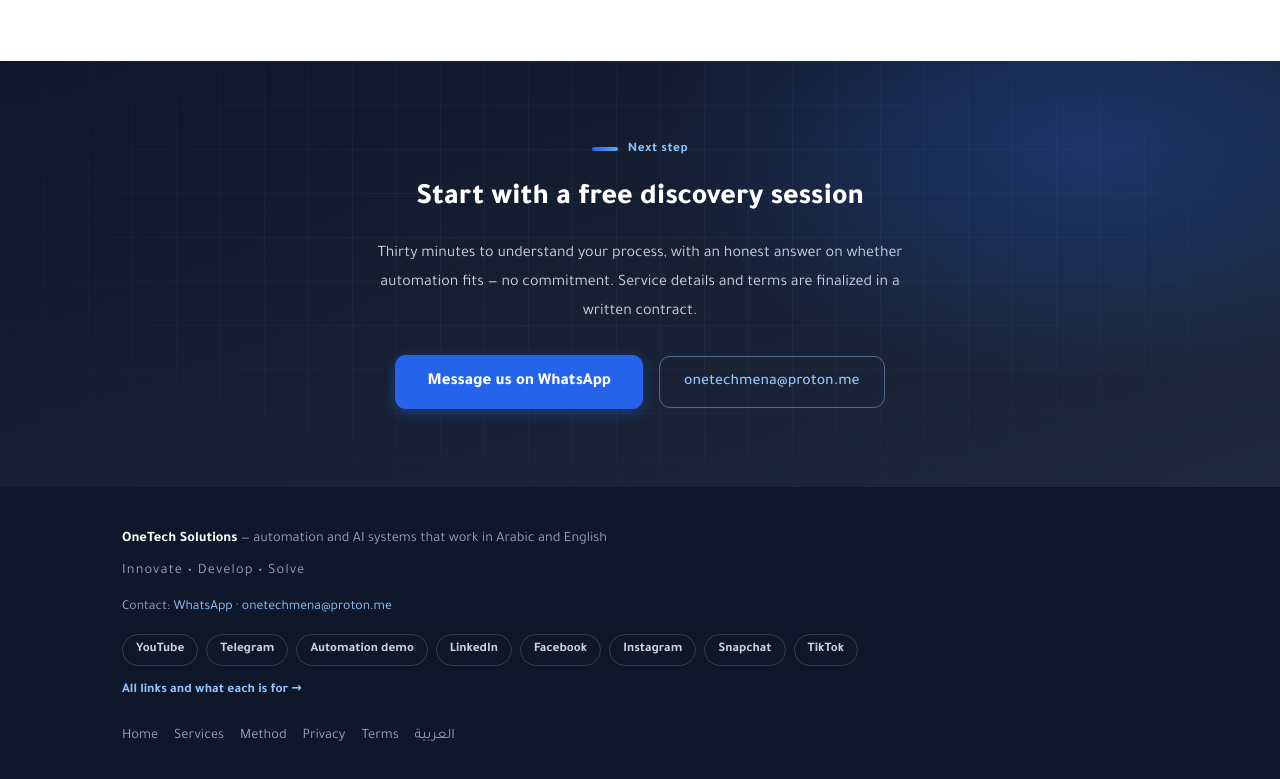
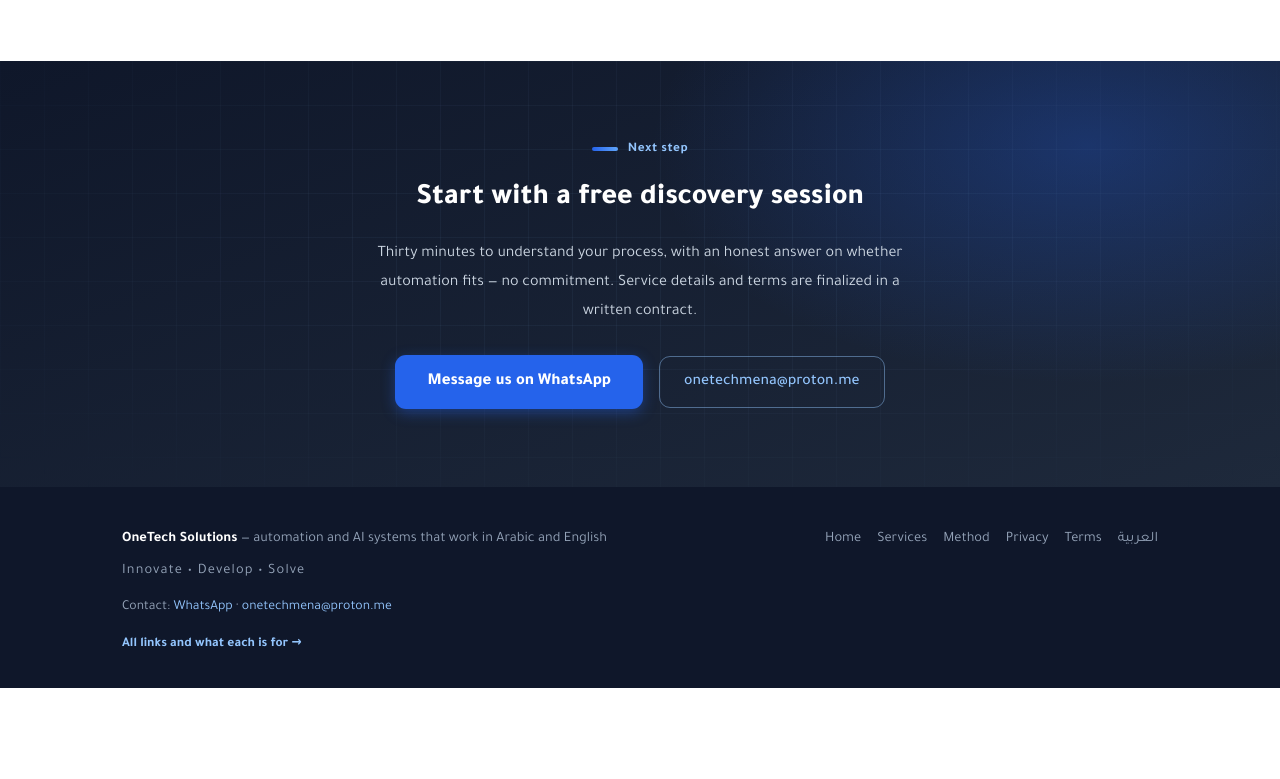
Before and after one commit to Anas379110/onetech-site, an Astro site: page /en in a window 1280 px wide. Shown: the part 3748-4527 px from the top of the page. After the commit the page ends 4436 px from the top, so only its background shows below. Built offline with nearby package versions, Linux system fonts and the light colour scheme; Astro itself is replaced by a stand-in of ours.

Commit message:
Footer: contact plus single links button (EN)

```diff
--- a/src/layouts/BaseEn.astro
+++ b/src/layouts/BaseEn.astro
@@ -78,8 +78,7 @@ const languageTarget = Astro.url.pathname.includes('/privacy') ? '/privacy' : As
 					<b>OneTech Solutions</b> — automation and AI systems that work in Arabic and English
 					<div class="slogan">Innovate • Develop • Solve</div>
 					<div class="foot-contact">Contact: <a href="https://wa.me/963995263075">WhatsApp</a> · <a href="mailto:onetechmena@proton.me"><span dir="ltr">onetechmena@proton.me</span></a></div>
-					<nav class="foot-social" aria-label="Social links"><a href="https://www.youtube.com/@OneTechMENA" rel="noopener">YouTube</a><a href="https://t.me/OneTechMENA" rel="noopener">Telegram</a><a href="https://t.me/OneTechMENADemoBot" rel="noopener">Automation demo</a><a href="https://www.linkedin.com/company/onetechmena/" rel="noopener">LinkedIn</a><a href="https://www.facebook.com/61596958526046/" rel="noopener">Facebook</a><a href="https://www.instagram.com/onetechmena/" rel="noopener">Instagram</a><a href="https://www.snapchat.com/@onetechmena" rel="noopener">Snapchat</a><a href="https://www.tiktok.com/@onetechmena?lang=en" rel="noopener">TikTok</a></nav>
-					<a class="foot-all" href="/en/links">All links and what each is for →</a>
+					<a class="foot-all btn-all" href="/en/links">All links and what each is for →</a>
 				</div>
 				<nav class="foot-nav" aria-label="Footer links">
 					<a href="/en">Home</a>
```
